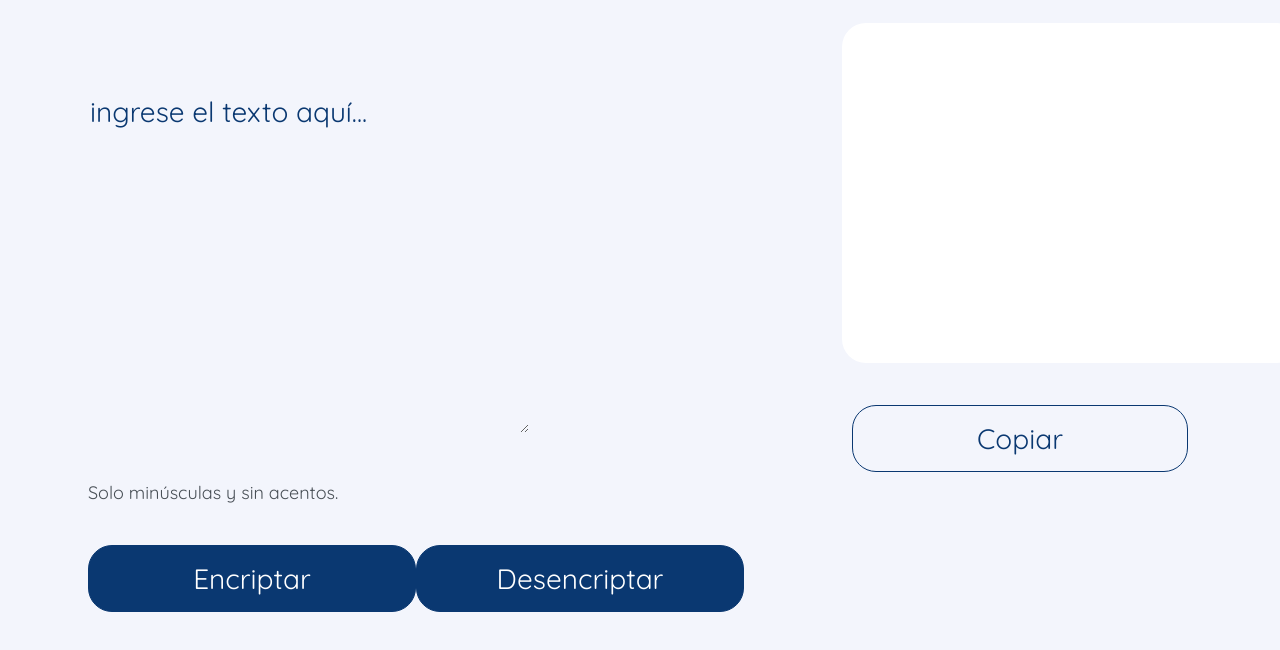
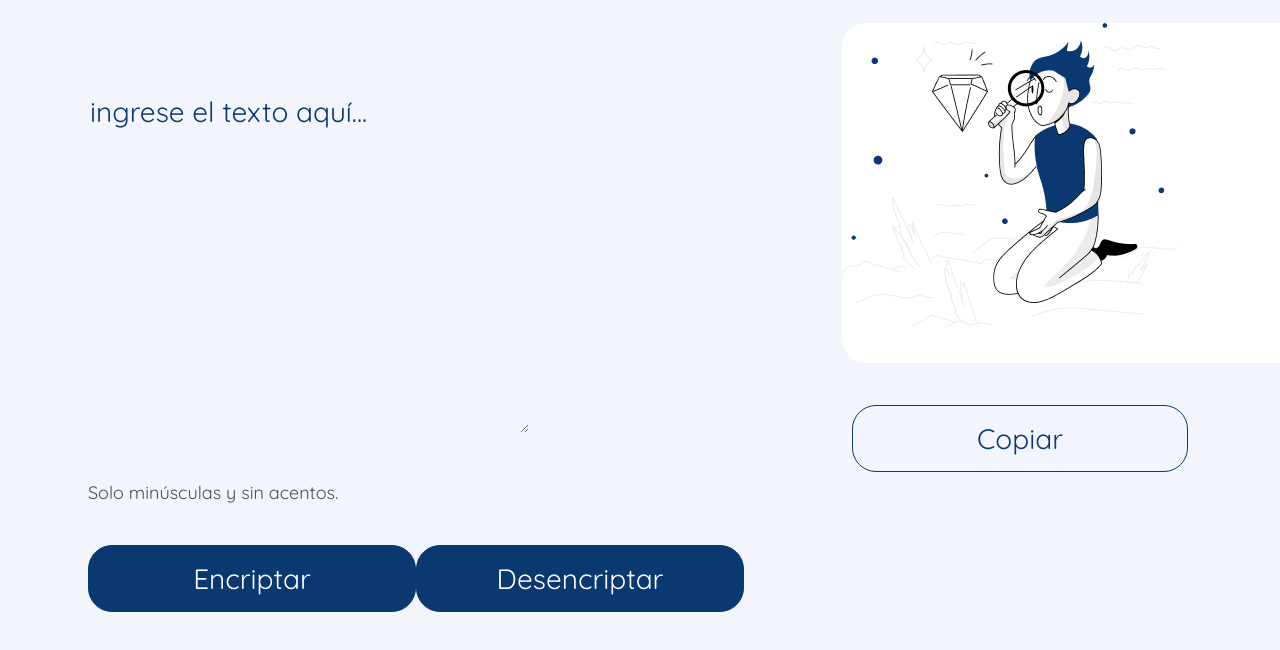
Before and after one commit to astr0zdev98/ENCRIPTADOR-ALURA, a plain HTML site: page index.html in a window 1280 px wide. Shown: the part 72-722 px from the top of the page. Drawn offline with Linux system fonts and the light colour scheme; the site is published under a folder, as on GitHub Pages, so addresses that start at the root find nothing.

Commit message:
Update style.css

```diff
--- a/style.css
+++ b/style.css
@@ -33,7 +33,7 @@ main{
 
 .msje {
     background: white;
-    background-image: url(/img/Muñeco.png);
+    background-image: url(img/Muñeco.png);
     background-repeat: no-repeat;
     border: none;
     border-radius: 24px;
```
